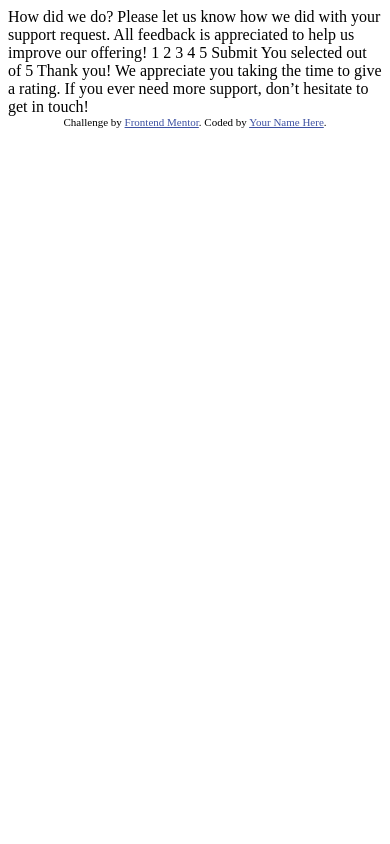
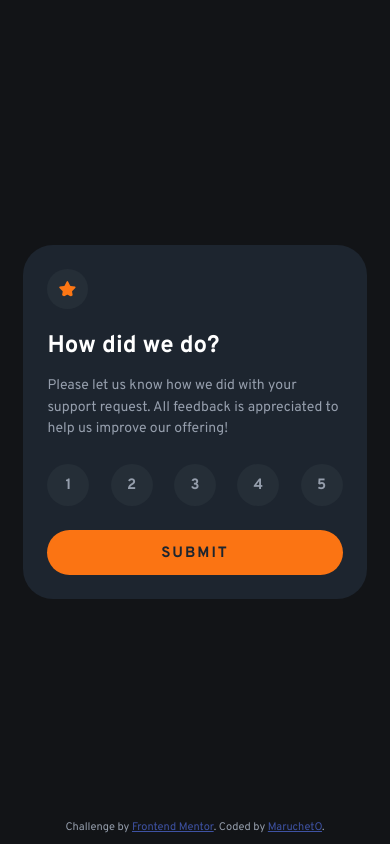
Before and after one commit to MaruchetO/Interactive-rating-component, a plain HTML site: page index.html in a window 390 px wide. Drawn offline with Linux system fonts and the light colour scheme.

Commit message:
Update html and css

```diff
--- a/index.html
+++ b/index.html
@@ -1,49 +1,112 @@
 <!DOCTYPE html>
 <html lang="en">
   <head>
-  <meta charset="UTF-8">
-  <meta name="viewport" content="width=device-width, initial-scale=1.0"> <!-- displays site properly based on user's device -->
-
-  <link rel="icon" type="image/png" sizes="32x32" href="./images/favicon-32x32.png">
-
+    <meta charset="UTF-8" />
+    <meta name="viewport" content="width=device-width, initial-scale=1.0" />
+    <link
+      rel="icon"
+      type="image/png"
+      sizes="32x32"
+      href="./images/favicon-32x32.png"
+    />
+    <link rel="stylesheet" href="styles.css" />
     <title>Frontend Mentor | Interactive rating component</title>
-
-  <!-- Feel free to remove these styles or customise in your own stylesheet 👍 -->
-  <style>
-    .attribution { font-size: 11px; text-align: center; }
-    .attribution a { color: hsl(228, 45%, 44%); }
-  </style>
   </head>
   <body>
-
     <!-- Rating state start -->
-
-  How did we do?
-
-  Please let us know how we did with your support request. All feedback is appreciated
-  to help us improve our offering!
-
-  1 2 3 4 5
-
-  Submit
-
+    <main class="container">
+      <img src="./images/icon-star.svg" alt="" class="star-icon" />
+      <article class="text">
+        <div class="title">How did we do?</div>
+        <div class="description">
+          Please let us know how we did with your support request. All feedback
+          is appreciated to help us improve our offering!
+        </div>
+      </article>
+      <form action="" class="form">
+        <div class="number">
+          <button
+            type="button"
+            class="btn"
+            id="one"
+            value="1"
+            onclick="selectedButton('#one')"
+          >
+            1
+          </button>
+          <button
+            type="button"
+            class="btn"
+            id="two"
+            value="2"
+            onclick="selectedButton('#two')"
+          >
+            2
+          </button>
+          <button
+            type="button"
+            class="btn"
+            id="three"
+            value="3"
+            onclick="selectedButton('#three')"
+          >
+            3
+          </button>
+          <button
+            type="button"
+            class="btn"
+            id="four"
+            value="4"
+            onclick="selectedButton('#four')"
+          >
+            4
+          </button>
+          <button
+            type="button"
+            class="btn"
+            id="five"
+            value="5"
+            onclick="selectedButton('#five')"
+          >
+            5
+          </button>
+        </div>
+        <button type="button" class="submit" id="submit" onclick="showModal()">
+          SUBMIT
+        </button>
+      </form>
+    </main>
     <!-- Rating state end -->
 
     <!-- Thank you state start -->
-
-  You selected <!-- Add rating here --> out of 5
-
-  Thank you!
-
-  We appreciate you taking the time to give a rating. If you ever need more support,
-  don’t hesitate to get in touch!
-
+    <div class="modal">
+      <div class="card">
+        <img
+          src="./images/illustration-thank-you.svg"
+          alt=""
+          class="illustration-thank-you"
+        />
+        <div class="summary">
+          You selected <span class="summary-star"></span> out of 5
+        </div>
+        <div class="title">Thank you!</div>
+        <div class="description-ty">
+          We appreciate you taking the time to give a rating. If you ever need
+          more support, don’t hesitate to get in touch!
+        </div>
+      </div>
+    </div>
     <!-- Thank you state end -->
 
-
     <div class="attribution">
-    Challenge by <a href="https://www.frontendmentor.io?ref=challenge" target="_blank">Frontend Mentor</a>.
-    Coded by <a href="#">Your Name Here</a>.
+      Challenge by
+      <a href="https://www.frontendmentor.io?ref=challenge" target="_blank"
+        >Frontend Mentor</a
+      >. Coded by
+      <a href="https://www.frontendmentor.io/profile/MaruchetO" target="_blank"
+        >MaruchetO</a
+      >.
     </div>
+    <script src="script.js"></script>
   </body>
 </html>
--- /dev/null
+++ b/styles.css
@@ -0,0 +1,201 @@
+@import url("https://fonts.googleapis.com/css2?family=Overpass:ital,wght@0,100..900;1,100..900&display=swap");
+
+:root {
+  /* ### Primary */
+  --Orange-500: hsl(25, 97%, 53%);
+  /* ### Neutral */
+  --White: hsl(0, 100%, 100%);
+  --Grey-500: hsl(217, 12%, 63%);
+  --Grey-850: hsl(210, 19%, 18%);
+  --Grey-900: hsl(215, 23%, 15%);
+  --Grey-950: hsl(216, 12%, 8%);
+}
+
+*,
+::before,
+::after {
+  margin: 0;
+  padding: 0;
+  box-sizing: border-box;
+}
+img {
+  max-width: 100%;
+}
+button {
+  cursor: pointer;
+}
+
+body {
+  min-height: 100vh;
+  display: flex;
+  flex-direction: column;
+  align-items: center;
+  justify-content: center;
+  font-family: "Overpass", sans-serif;
+  font-size: 0.9375rem;
+  background-color: var(--Grey-950);
+  color: var(--Grey-500);
+  position: relative;
+}
+
+.container {
+  max-width: 412px;
+  background-color: var(--Grey-900);
+  padding: 32px;
+  border-radius: 30px;
+  width: 88%;
+}
+.star-icon {
+  padding: 16px;
+  background-color: var(--Grey-850);
+  border-radius: 100%;
+  margin-bottom: 30px;
+}
+.title {
+  font-size: 1.75rem;
+  font-weight: 700;
+  color: var(--White);
+  margin-bottom: 10px;
+}
+.description {
+  line-height: 1.55;
+  margin-bottom: 24px;
+}
+.number {
+  margin-bottom: 32px;
+  display: flex;
+  justify-content: space-between;
+}
+.btn {
+  display: flex;
+  align-items: center;
+  justify-content: center;
+  width: 51px;
+  height: 51px;
+  border: none;
+  background-color: var(--Grey-850);
+  color: var(--Grey-500);
+  border-radius: 32px;
+  font-family: "Overpass", sans-serif;
+  font-weight: 700;
+  font-size: 0.9375rem;
+}
+.btn:active {
+  background-color: var(--Orange-500);
+  color: var(--Grey-900);
+}
+.selected {
+  background-color: var(--White);
+  color: var(--Grey-900);
+}
+.submit {
+  border: none;
+  /* width: 348px; */
+  width: 100%;
+  padding: 14px 0px 12px 0px;
+  background-color: var(--Orange-500);
+  color: var(--Grey-900);
+  border-radius: 32px;
+  font-family: "Overpass", sans-serif;
+  font-weight: 700;
+  font-size: 0.9375rem;
+  letter-spacing: 2px;
+}
+.submit:active {
+  background-color: var(--White);
+  color: var(--Grey-900);
+}
+/* Modal - https://www.w3schools.com/howto/howto_css_modals.asp */
+.modal {
+  display: none; /* Hidden by default */
+  position: fixed; /* Stay in place */
+  z-index: 1; /* Sit on top */
+  left: 0;
+  top: 0;
+  width: 100%; /* Full width */
+  height: 100%; /* Full height */
+  overflow: auto; /* Enable scroll if needed */
+  background-color: rgb(0, 0, 0); /* Fallback color */
+  background-color: var(--Grey-950); /* Black w/ opacity */
+  align-items: center;
+  justify-content: center;
+}
+.card {
+  display: flex;
+  flex-direction: column;
+  align-items: center;
+  /* justify-content: center; */
+  background-color: var(--Grey-900);
+  padding: 47px 34px;
+  margin: 80px auto;
+  max-width: 410px;
+  border-radius: 30px;
+  width: 88%;
+}
+.illustration-thank-you {
+  /* width: 50%; */
+  margin-bottom: 32px;
+}
+.summary {
+  padding: 8px 16px 5px;
+  background-color: var(--Grey-850);
+  color: var(--Orange-500);
+  border-radius: 16px;
+  letter-spacing: 1.1px;
+  margin-bottom: 36px;
+}
+.description-ty {
+  line-height: 1.55;
+  text-align: center;
+}
+
+/* Attribution */
+.attribution {
+  font-size: 11px;
+  text-align: center;
+  position: fixed;
+  bottom: 10px;
+  z-index: 2;
+}
+.attribution a {
+  color: hsl(228, 45%, 44%);
+  font-size: 11px;
+}
+@media screen and (max-width: 410px) {
+  .container {
+    padding: 24px;
+  }
+  .star-icon {
+    padding: 12px;
+    margin-bottom: 16px;
+  }
+  .title {
+    font-size: 1.5rem;
+    margin-bottom: 14px;
+  }
+  .description {
+    font-size: 0.875rem;
+  }
+  .number {
+    margin-bottom: 24px;
+  }
+  .btn {
+    width: 42px;
+    height: 42px;
+  }
+  .card {
+    padding: 36px 24px;
+  }
+  .illustration-thank-you {
+    width: 50%;
+    margin-bottom: 24px;
+  }
+  .summary {
+    font-size: 0.875rem;
+    letter-spacing: 1px;
+  }
+  .description-ty {
+    font-size: 0.875rem;
+  }
+
+}
```
Lines whose indentation alone changed are shown as unchanged.
